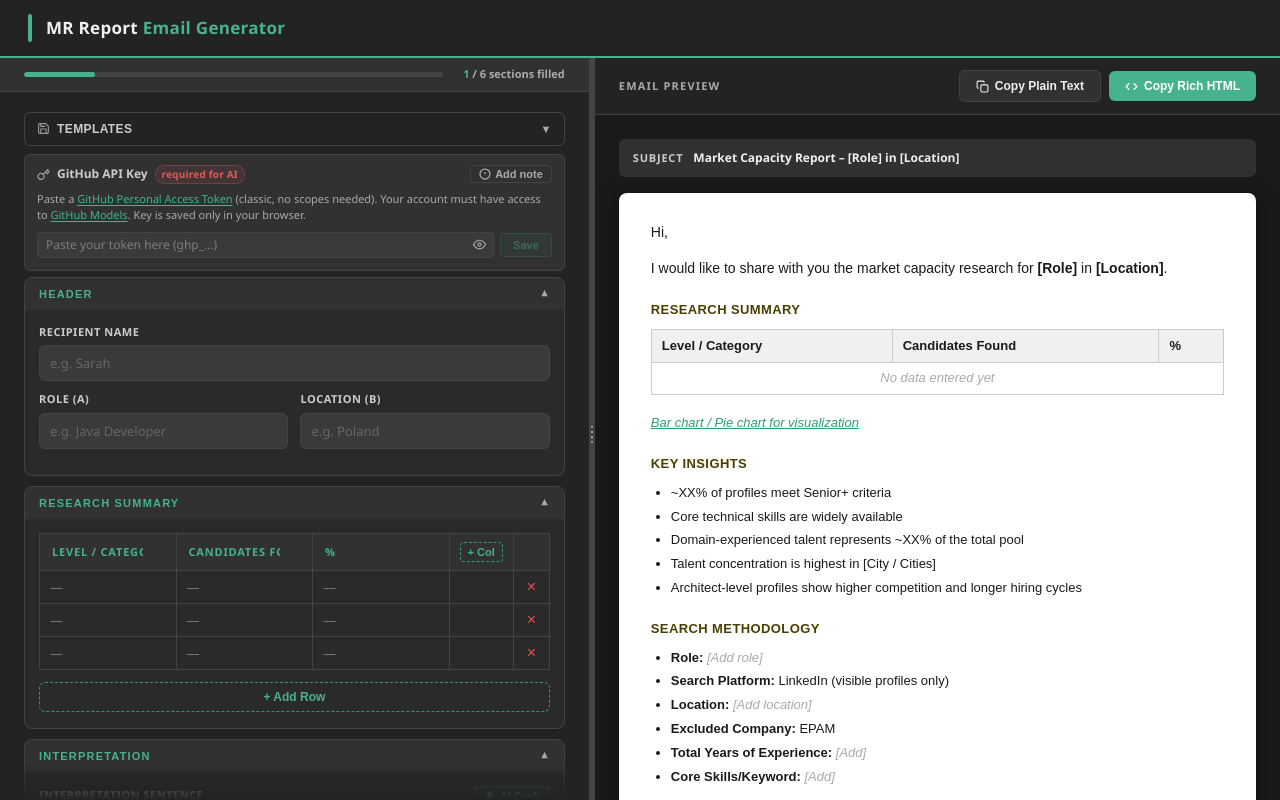
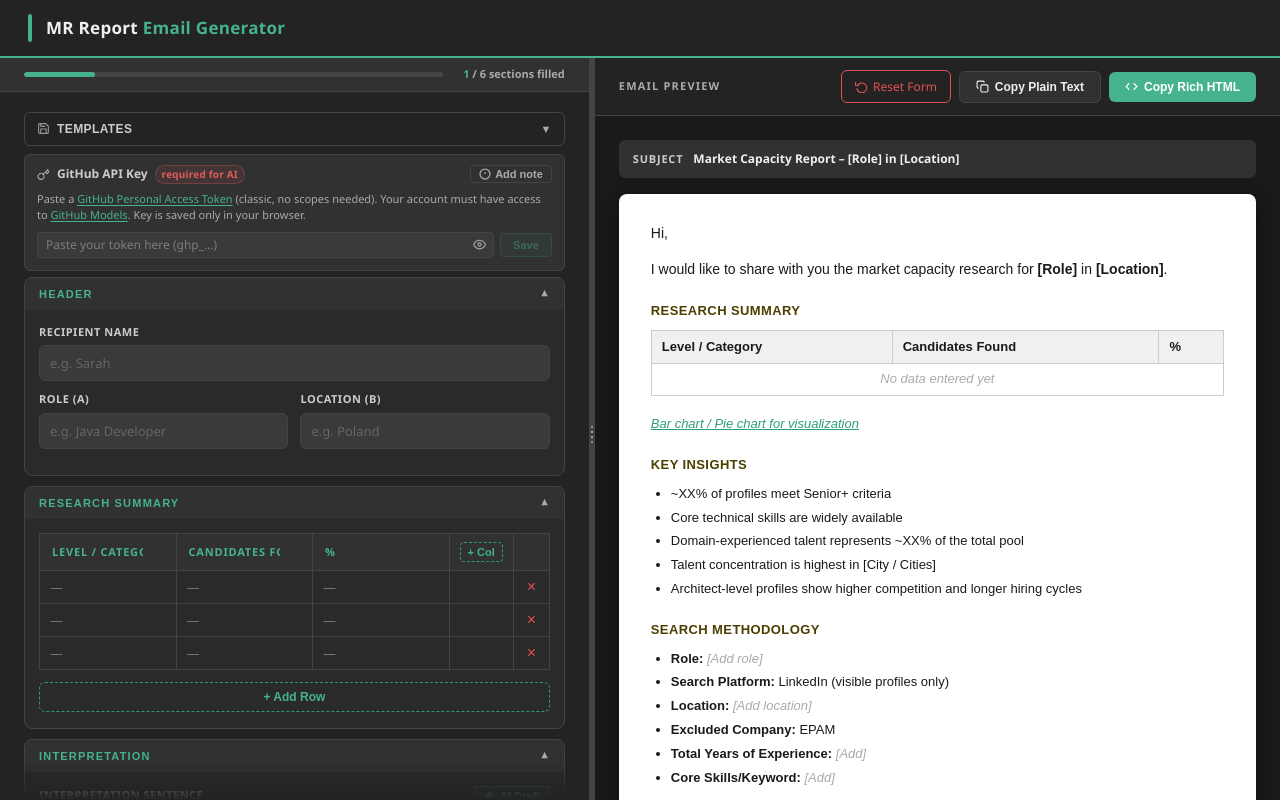
Before and after one commit to chrisdenomad/MR-Report-Email-Generator, a React (Vite) app: page / in a window 1280 px wide. Built offline with nearby package versions, Linux system fonts and the light colour scheme.

Commit message:
feat: add Reset Form button to preview panel header with confirm dialog

```diff
--- a/src/App.jsx
+++ b/src/App.jsx
@@ -161,6 +161,7 @@ export default function App() {
           subject={subject}
           effectiveMethodologyRole={effectiveMethodologyRole}
           effectiveMethodologyLocation={effectiveMethodologyLocation}
+          resetForm={resetForm}
         />
       </div>
     </div>
--- a/src/components/EmailPreview.jsx
+++ b/src/components/EmailPreview.jsx
@@ -21,6 +21,7 @@ export default function EmailPreview({
   subject,
   effectiveMethodologyRole,
   effectiveMethodologyLocation,
+  resetForm,
 }) {
   const [toast, setToast] = useState('')
   // Fix #5: counter key so same message re-triggers animation
@@ -61,6 +62,22 @@ export default function EmailPreview({
         <div className="copy-actions">
           {/* Fix #5: toastKey guarantees remount even with same message */}
           {toast && <span key={toastKey} className="copy-toast">{toast}</span>}
+          <button
+            className="btn-reset-header"
+            onClick={() => {
+              if (window.confirm('Reset all form data? This cannot be undone.')) {
+                resetForm()
+              }
+            }}
+            disabled={empty}
+            title="Clear all form data"
+          >
+            <svg aria-hidden="true" width="13" height="13" viewBox="0 0 24 24" fill="none" stroke="currentColor" strokeWidth="2">
+              <polyline points="1 4 1 10 7 10"></polyline>
+              <path d="M3.51 15a9 9 0 1 0 .49-3.51"></path>
+            </svg>
+            Reset Form
+          </button>
           <button className="btn-copy btn-copy-plain" onClick={copyPlainText} disabled={empty}>
             {/* Fix #22: aria-hidden on decorative SVGs */}
             <svg aria-hidden="true" width="13" height="13" viewBox="0 0 24 24" fill="none" stroke="currentColor" strokeWidth="2">
--- a/src/components/InputForm.jsx
+++ b/src/components/InputForm.jsx
@@ -691,7 +691,11 @@ export default function InputForm({
 
         {/* Reset */}
         <div className="btn-reset-container">
-          <button className="btn-reset" onClick={resetForm}>
+          <button className="btn-reset" onClick={() => {
+            if (window.confirm('Reset all form data? This cannot be undone.')) {
+              resetForm()
+            }
+          }}>
             Reset Form
           </button>
         </div>
--- a/src/index.css
+++ b/src/index.css
@@ -695,6 +695,32 @@ body {
 /* Fix #26: reset button container */
 .btn-reset-container {
   padding: 14px 0 8px;
+}
+
+/* Reset button in the preview panel header */
+.btn-reset-header {
+  display: inline-flex;
+  align-items: center;
+  gap: 5px;
+  background: transparent;
+  border: 1px solid var(--danger);
+  color: var(--danger);
+  border-radius: 6px;
+  padding: 7px 13px;
+  font-size: 12px;
+  font-family: inherit;
+  cursor: pointer;
+  transition: background 0.2s, color 0.2s;
+}
+
+.btn-reset-header:hover {
+  background: var(--danger);
+  color: #fff;
+}
+
+.btn-reset-header:disabled {
+  opacity: 0.35;
+  cursor: not-allowed;
 }
 
 .copy-actions {
```
